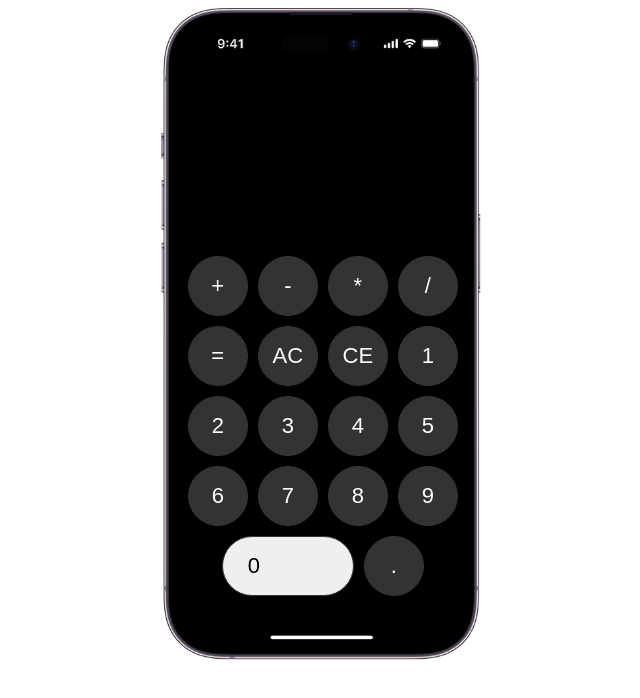
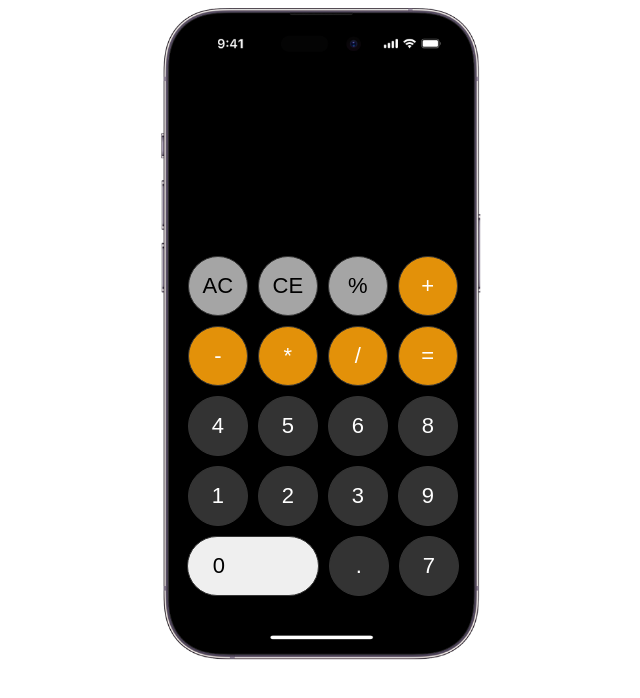
Before and after one commit to Kolyamilk/5.App.Calculated-New, a React (Vite) app: page / in a window 1280 px wide. Shown: the top 698 px of the page, without its empty margins (319-959 px from the left). Built offline with nearby package versions, Linux system fonts and the light colour scheme.

Commit message:
update button.jsx

```diff
--- a/src/App.css
+++ b/src/App.css
@@ -24,7 +24,7 @@ main {
 }
 
 .content {
-    /* opacity: 0.1; */
+    /* opacity: 0.04; */
     width: 85%;
     height: 70%;
     margin-bottom: 20px;
--- a/src/App.jsx
+++ b/src/App.jsx
@@ -53,7 +53,11 @@ export default function App() {
                 return <Button key={index.name} onClick={() => startOperations(index.name)}>{index.name}</Button >
               })]}
               {[storeButtons.numbers.map(index => {
-                return <Button key={index.name} onClick={() => addNumDisplay(index.name)}>
+                return <Button
+                  key={index.name}
+                  onClick={() => addNumDisplay(index.name)}
+                  className='btnOrange'
+                  >
                   {index.name}
                 </Button >
               })]}
--- a/src/Button.jsx
+++ b/src/Button.jsx
@@ -1,9 +1,21 @@
 
 export default function Button({ children, onClick }) {
-
+    let operationsButton = children == '+' || children == '-' || children == '/' || children == '*' || children == '='
+    function getClassButtons() {
+        if (children == 0) {
+            return 'btn0'
+        } else if (operationsButton) {
+            return 'btnOrange'
+        }
+        else if (children == 'AC' || children == 'CE' || children == '%') {
+            return 'btnLightGrey'
+        } else {
+            return 'btnDarkGrey'
+        }
+    }
     return (
         <>
-            <button className={children == 0 ? 'btn0' : 'btnDarkGrey'} onClick={onClick}>{children}</button>
+            <button className={getClassButtons()} onClick={onClick}>{children}</button>
         </>
     )
 }
--- a/src/storeButtons.js
+++ b/src/storeButtons.js
@@ -1,9 +1,19 @@
 const storeButtons = {
     numbers: [
-        { name: 1 }, { name: 2 }, { name: 3 }, { name: 4 }, { name: 5 }, { name: 6 }, { name: 7 }, { name: 8 }, { name: 9 }, { name: 0 }, { name: '.' },
+        { name: 4 }, { name: 5 }, { name: 6 }, { name: 8 }, { name: 1 }, { name: 2 }, { name: 3 }, { name: 9 }, { name: 0 }, { name: '.' }, { name: 7 }
 
     ],
     operations: [
+        {
+            name: 'AC'
+        },
+        {
+            name: 'CE'
+        },
+        ,
+        {
+            name: '%'
+        },
         {
             name: '+'
         },
@@ -19,12 +29,6 @@ const storeButtons = {
         {
             name: '='
         },
-        {
-            name: 'AC'
-        },
-        {
-            name: 'CE'
-        },
     ]
 }
 
```
Also changed, not shown: 1 other file (tests, documents, lock files or other folders).
